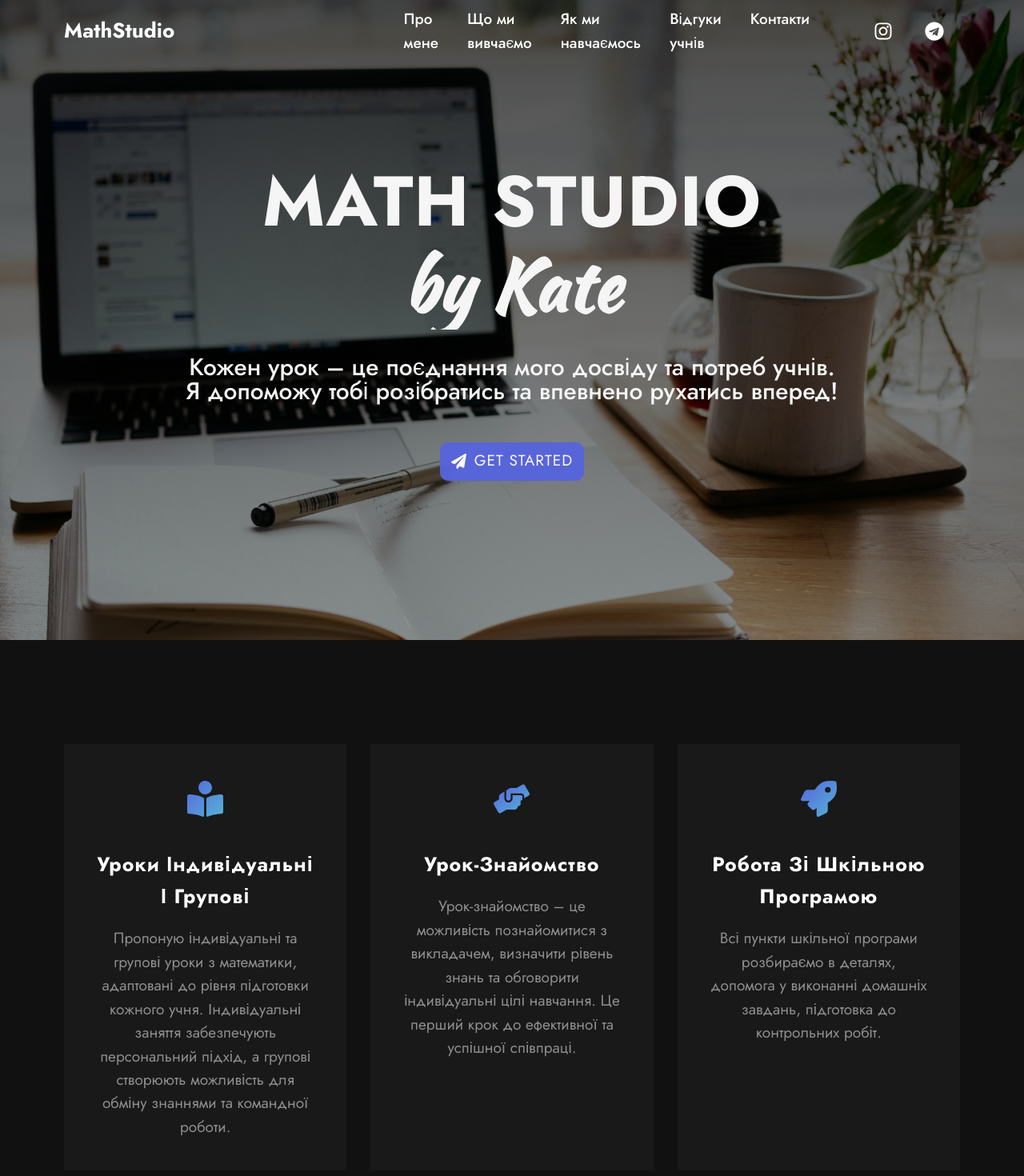
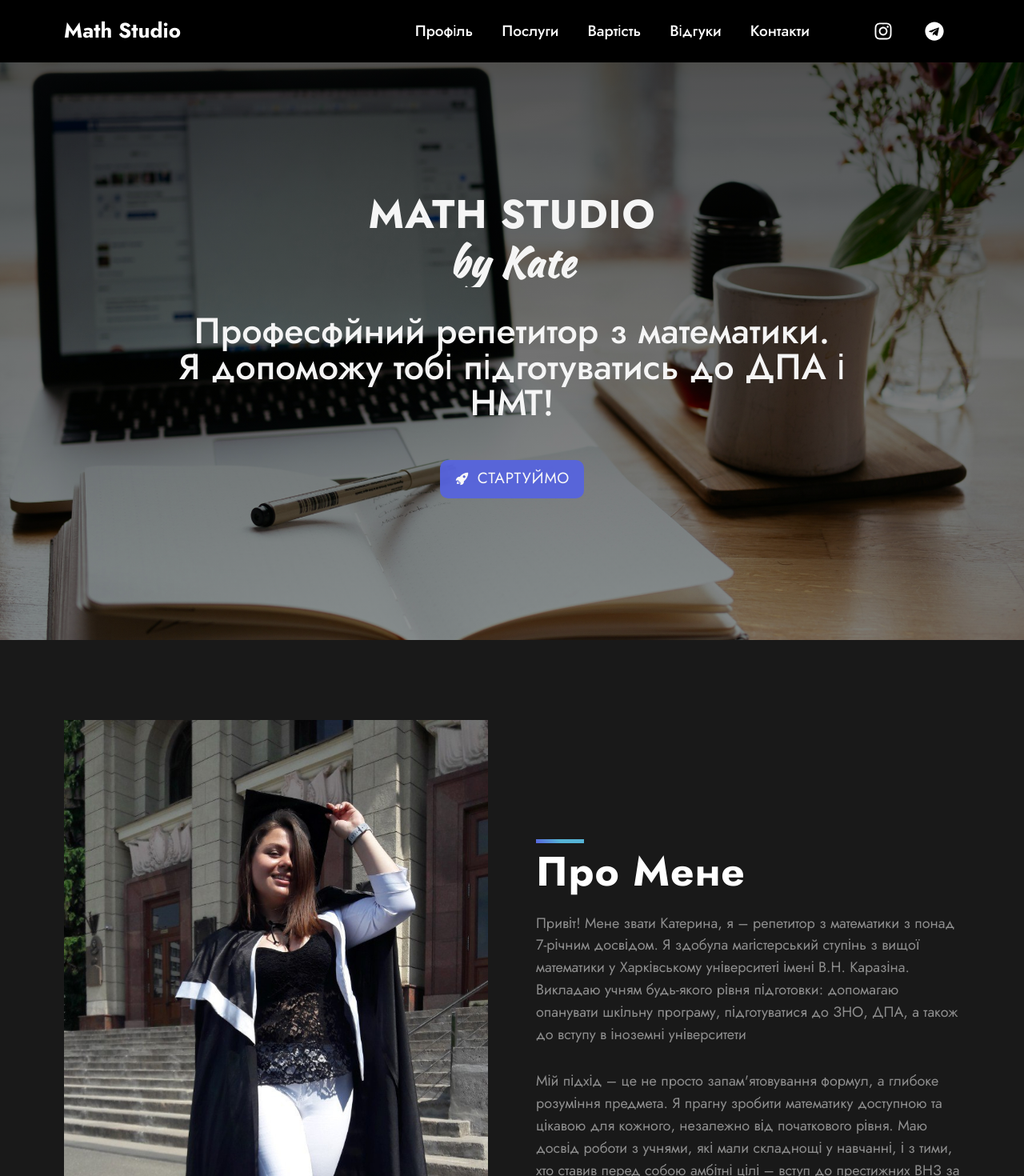
Before and after one commit to myrgorod/MathStudio, a React (Create React App) app: page / in a window 1280 px wide. Shown: the top 1470 px of the page at 80% size. Built offline with nearby package versions, Linux system fonts and the light colour scheme; a web font is replaced by a local one.

Commit message:
Update site

```diff
--- a/src/App.css
+++ b/src/App.css
@@ -135,7 +135,7 @@ select {
 .text {
   line-height: 1.55;
   font-weight: 400;
-  font-size: 15px;
+  font-size: 18px;
   color: var(--clr-gray);
 }
 .text-lead {
--- a/src/App.js
+++ b/src/App.js
@@ -14,9 +14,9 @@ function App() {
   return (
     <div>
       <Header />
-      <Services />
       <About />
       <Qualities />
+      <Services />
       <Features />
       <Portfolio />
       <Testimonials />
--- a/src/components/About/About.jsx
+++ b/src/components/About/About.jsx
@@ -8,7 +8,7 @@ const About = () => {
       <div className="container">
         <div className="about-content grid text-center">
           <div className="content-left">
-            <img src={images.portfolio_img_6} alt="about" />
+            <img src={images.portfolio_img_6} alt="about" title="репетитор з математики"/>
           </div>
           <div className="content-raght">
             <div className="section-t">
--- a/src/components/Contact/Contact.jsx
+++ b/src/components/Contact/Contact.jsx
@@ -32,17 +32,17 @@ const Contact = () => {
                 const errors = {};
 
                 if (!values.name) {
-                  errors.name = "Name is required";
+                  errors.name = "Введіть ім'я";
                 } else if (!/^[A-Za-zА-Яа-яЁёЇїІіЄєҐґ\s]*$/.test(values.name)) {
-                  errors.name = "Invalid name format";
+                  errors.name = "Невірний формат імені";
                 }
 
                 if (!values.email) {
-                  errors.email = " Email is required";
+                  errors.email = " Введіть Email";
                 } else if (
                   !/^[A-Z0-9._%+-]+@[A-Z0-9.-]+\.[A-Z]{2,}$/i.test(values.email)
                 ) {
-                  errors.email = "Invalid email address";
+                  errors.email = "Невірний email";
                 }
                 return errors;
               }}
@@ -84,7 +84,7 @@ const Contact = () => {
                       onBlur={handleBlur}
                       value={values.name}
                       className="form-control"
-                      placeholder="Name"
+                      placeholder="Введіть Ваше ім'я"
                     />
                     <span className="form-control-text">
                       {errors.name && touched.name && errors.name}
@@ -98,7 +98,7 @@ const Contact = () => {
                       onBlur={handleBlur}
                       value={values.email}
                       className="form-control"
-                      placeholder="Email"
+                      placeholder="Введіть Ваш Email"
                     />
                     <span className="form-control-text">
                       {errors.email && touched.email && errors.email}
@@ -124,7 +124,7 @@ const Contact = () => {
                       disabled={isSubmitting}
                       className="submit-btn"
                     >
-                      напишіть мені
+                      стартуємо
                     </button>
                   </div>
                 </form>
@@ -133,7 +133,11 @@ const Contact = () => {
           </div>
 
           <div className="contact-right">
-            <img src={images.contact_img} alt="" />
+            <img
+              src={images.contact_img}
+              alt=""
+              title="репетитор з математики"
+            />
           </div>
         </div>
       </div>
@@ -144,101 +148,3 @@ const Contact = () => {
 };
 
 export default Contact;
-// import React from 'react';
-// import "./Contact.css";
-// import images from '../../constants/images';
-// import { Formik } from 'formik';
-// import ContactInform from './ContactInform';
-// import Map from './Map';
-
-// const Contact = () => {
-//   return (
-//     <section className='contact section-p-top bg-black' id = "contact">
-//         <div className='container'>
-//             <div className='contact-content grid text-center'>
-//                 <div className='contact-left'>
-//                     <div className='section-t'>
-//                         <h3>Let's Talk?</h3>
-//                         <p className='text'>Запрошую всіх учнів на цікаве та продуктивне навчання! Якщо у
-//                  вас є питання або бажаєте приєднатися до занять, напишіть мені
-//                 на email. Разом досягнемо нових знань та успіхів у навчанні!</p>
-//                     </div>
-
-//                     <Formik
-//                         initialValues={{ name: "", email: '', address: '' }}
-//                         validate={values => {
-//                             const errors = {};
-
-//                             if(!values.name){
-//                                 errors.name = "Name is required";
-//                             } else if(!/^[A-Za-z\s]*$/.test(values.name)){
-//                                 errors.name = "Invalid name format";
-//                             }
-
-//                             if (!values.email) {
-//                                 errors.email = 'Email is required';
-//                             } else if (
-//                             !/^[A-Z0-9._%+-]+@[A-Z0-9.-]+\.[A-Z]{2,}$/i.test(values.email)
-//                             ) {
-//                                 errors.email = 'Invalid email address';
-//                             }
-
-//                             if(!values.address){
-//                                 errors.address = "Address is required";
-//                             }
-//                             return errors;
-//                         }}
-//                         onSubmit={(values, { setSubmitting }) => {
-//                             setTimeout(() => {
-//                             alert(JSON.stringify(values, null, 2));
-//                             setSubmitting(false);
-//                             }, 400);
-//                         }}
-//                         >
-//                         {({
-//                             values,
-//                             errors,
-//                             touched,
-//                             handleChange,
-//                             handleBlur,
-//                             handleSubmit,
-//                             isSubmitting,
-//                             /* and other goodies */
-//                         }) => (
-//                             <form onSubmit={handleSubmit}>
-//                                 <div className='form-elem'>
-//                                     <input type = "text" name = "name" onChange = {handleChange} onBlur = {handleBlur} value = {values.name} className = "form-control" />
-//                                     <span className='form-control-text'>{errors.name && touched.name && errors.name}</span>
-//                                 </div>
-
-//                                 <div className='form-elem'>
-//                                     <input type = "email" name = "email" onChange = {handleChange} onBlur = {handleBlur} value = {values.email} className = "form-control" />
-//                                     <span className='form-control-text'>{errors.email && touched.email && errors.email}</span>
-//                                 </div>
-
-//                                 <div className='form-elem'>
-//                                     <input type = "text" name = "address" onChange = {handleChange} onBlur = {handleBlur} value = {values.address} className = "form-control" />
-//                                     <span className='form-control-text'>{errors.address && touched.address && errors.address}</span>
-//                                 </div>
-
-//                                 <div className='flex flex-start'>
-//                                     <button type = "submit" disabled = {isSubmitting} className = "submit-btn">contact us</button>
-//                                 </div>
-//                             </form>
-//                         )}
-//                         </Formik>
-//                 </div>
-
-//                 <div className='contact-right'>
-//                     <img src = {images.form_main_img} alt = "" />
-//                 </div>
-//             </div>
-//         </div>
-
-//         <Map />
-//         <ContactInform />
-//     </section>
-//   )
-// }
-
-// export default Contact
--- a/src/components/Footer/Footer.css
+++ b/src/components/Footer/Footer.css
@@ -1,5 +1,8 @@
 .footer {
   padding: 30px 0;
+}
+.text-end{
+	text-align: end;
 }
 
 @media screen and (min-width: 768px) {
--- a/src/components/Header/Header.css
+++ b/src/components/Header/Header.css
@@ -2,6 +2,9 @@
   min-height: 100vh;
   background: linear-gradient(rgba(0, 0, 0, 0.7), rgba(0, 0, 0, 0.4)),
     url("../../assets/images/header_1.jpg") center/cover no-repeat;
+}
+.container-top{
+	margin-top: 30px;
 }
 .header-content .text-lead {
   margin: 3.2rem 0 4.9rem 0;
@@ -32,9 +35,15 @@
 
 @media screen and (min-width: 600px) {
   .header-title {
-    font-size: 88px;
+    font-size: 50px;
   }
   .header-content * {
     max-width: 920px;
   }
+  .text-lead{
+	font-size: 45px;
+  }
+  .container-top{
+	margin-top: 60px;
 }
+}
--- a/src/components/Header/Header.jsx
+++ b/src/components/Header/Header.jsx
@@ -3,26 +3,26 @@ import Navbar from "../Navbar/Navbar";
 
 import "./Header.css";
 
-import { FaPaperPlane } from "react-icons/fa";
+import { IoIosRocket } from "react-icons/io";
 
 const Header = () => {
   return (
     <header className="header flex flex-center flex-column">
       <Navbar />
-      <div className="container">
+      <div className="container container-top">
         <div className="header-content text-center flex flex-column">
           <h1 className="text-uppercase header-title">
             math studio
             <br /> <span className="nameKate ">by Kate</span>{" "}
           </h1>
           <p className="text-lead">
-            Кожен урок – це поєднання мого досвіду та потреб учнів.
-            <br /> Я допоможу тобі розібратись та впевнено рухатись вперед!
+            Професфйний репетитор з математики.
+            <br /> Я допоможу тобі підготуватись до ДПА і НМТ!
           </p>
 
           <a href="#contact" className="btn header-btn btn-blue">
-            <FaPaperPlane />
-            <span>get started</span>
+            <IoIosRocket />
+            <span>стартуймо</span>
           </a>
         </div>
       </div>
--- a/src/components/Navbar/Navbar.css
+++ b/src/components/Navbar/Navbar.css
@@ -3,9 +3,12 @@
   top: 0;
   left: 0;
   height: 78px;
-  background-color: transparent;
+  background-color: var(--clr-black);
   z-index: 999;
 }
+/* .container-top{
+	margin-top: 78px;
+} */
 .navbar-brand {
   color: var(--clr-white);
 }
@@ -83,6 +86,9 @@
 }
 
 @media screen and (min-width: 578px) {
+	.container-top{
+		margin-top: 78px;
+	}
   .navbar-collapse {
     width: 320px;
   }
--- a/src/components/Navbar/Navbar.jsx
+++ b/src/components/Navbar/Navbar.jsx
@@ -10,11 +10,11 @@ const Navbar = () => {
   };
   return (
     <nav className="navbar w-100 flex">
-      <div className="container w-100">
+      <div className="container w-100 ">
         <div className="navbar-content flex fw-7">
           <div className="brand-and-toggler flex flex-between w-100">
             <a href="/" className="navbar-brand fs-26">
-              MathStudio
+              Math Studio
             </a>
             <div
               type="button"
@@ -36,16 +36,16 @@ const Navbar = () => {
             <div className="navbar-collapse-content">
               <ul className="navbar-nav">
                 <li className="text-white" onClick={navHandler}>
-                  <a href="#about">Про мене</a>
+                  <a href="#about">Профіль</a>
                 </li>
                 <li className="text-white" onClick={navHandler}>
-                  <a href="#services">Що ми вивчаємо</a>
+                  <a href="#services">Послуги</a>
                 </li>
                 <li className="text-white" onClick={navHandler}>
-                  <a href="#rooles">Як ми навчаємось</a>
+                  <a href="#rooles">Вартість</a>
                 </li>
                 <li className="text-white" onClick={navHandler}>
-                  <a href="#testimonials">Відгуки учнів</a>
+                  <a href="#testimonials">Відгуки</a>
                 </li>
                 <li className="text-white" onClick={navHandler}>
                   <a href="#contact">Контакти</a>
--- a/src/components/Qualities/Qualities.jsx
+++ b/src/components/Qualities/Qualities.jsx
@@ -10,7 +10,7 @@ const Qualities = () => {
         <div className="qualities-content grid">
           <div className="content-left">
             <div className="section-t">
-              <h3>Я - професіонал</h3>
+              <h3>Професіонал</h3>
               <p className="text">
                 Математика – це основа розвитку людської цивілізації. Від
                 найдавніших часів люди використовували числа для вимірювання,
@@ -43,7 +43,7 @@ const Qualities = () => {
             </div>
           </div>
           <div className="content-right">
-            <img src={images.portfolio_img_7} alt="" />
+            <img src={images.portfolio_img_7} alt="" title="репетитор з математики"/>
           </div>
         </div>
       </div>
--- a/src/constants/data.js
+++ b/src/constants/data.js
@@ -19,10 +19,10 @@ const services = [
   {
     id: 1,
     icon: <FaBookReader style={{ fill: gradient }} />,
-    title: "Уроки індивідуальні і групові",
+    title: "Заняття індивідуальні і групові",
     text: (
       <div>
-        Пропоную індивідуальні та групові уроки з математики, адаптовані до
+        Індивідуальні та групові уроки з математики, адаптовані до
         рівня підготовки кожного учня. Індивідуальні заняття забезпечують
         персональний підхід, а групові створюють можливість для обміну знаннями
         та командної роботи.
@@ -39,7 +39,7 @@ const services = [
     id: 3,
     icon: <FaRocket style={{ fill: gradient }} />,
     title: "Робота зі шкільною програмою",
-    text: "Всі пункти шкільної програми розбираємо в деталях, допомога у виконанні домашніх завдань, підготовка до контрольних робіт.",
+    text: "Всі теми шкільної програми розбираємо в деталях, допомога у виконанні домашніх завдань, підготовка до контрольних робіт.",
   },
   {
     id: 4,
@@ -51,13 +51,13 @@ const services = [
     id: 5,
     icon: <ImMagicWand style={{ fill: gradient }} />,
     title: "Підготовка до вступу в закордонні ВИШі",
-    text: "Моя методика навчання уже допомогла багатьом учням стати успішними студентами закордонних ВИШів.",
+    text: "Моя методика навчання вже допомогла багатьом учням стати успішними студентами закордонних ВИШів.",
   },
   {
     id: 6,
     icon: <FaAward style={{ fill: gradient }} />,
     title: "Консультаційні послуги",
-    text: "Докладно і професійно. Коли потрібна допомога з однієї теми, проведу окрему консультацію.",
+    text: "Докладна і професійна допомога з однієї теми, проведу окрему консультацію.",
   },
 ];
 
@@ -72,27 +72,27 @@ const qualities = [
   {
     id: 8,
     icon: <FaFileAlt style={{ fill: gradient }} />,
-    title: "Ideas & Plans",
+    title: "Ідеї та плани",
     text: "Я завжди шукаю нові ідеї та підходи, щоб зробити вивчення математики більш цікавим та ефективним для кожного учня. Від інтерактивних методів до використання сучасних технологій – моє завдання полягає в тому, щоб математика стала доступною й зрозумілою для всіх. Постійно оновлюю свої програми, щоб відповідати вимогам часу та потребам учнів.",
   },
   {
     id: 9,
     icon: <AiOutlineReload style={{ fill: gradient }} />,
-    title: "Prompt Strategies",
-    text: "Моя методика базується на швидких стратегіях, які допомагають учням оволодіти математикою в стислі терміни. Я акцентую увагу на спрощенні складних тем за допомогою логічних схем та покрокових пояснень. Це дозволяє учням не лише глибше зрозуміти матеріал, але й впевнено скласти іспити з високими результатами. Запрошую долучитися до мого курсу!",
+    title: "Швидкі стратегії",
+    text: "Моя методика базується на швидких стратегіях, які допомагають учням оволодіти математикою в стислі терміни. Я акцентую увагу на спрощенні складних тем за допомогою логічних схем та покрокових пояснень. Це дозволяє учням не лише глибше зрозуміти матеріал, але й впевнено почуватися на уроках і скласти іспити на високі бали. Запрошую долучитися до мого курсу!",
   },
 ];
 
 const features = [
   {
     id: 10,
-    title: "Уроки індивідуальні і групові",
+    title: "Індивідуальні і групові заняття з математики ",
     text: (
       <div>
         Групові заняття проводяться для учнів одного рівня (2-4 учасники) і
         доступні лише в онлайн-форматі. Вартість заняття для кожного учасника
         становить 300 грн, тривалість уроку – 1 година. <br />
-        Індивідуальні заняття можливі як онлайн, так і офлайн, з вартістю 500
+        Індивідуальні заняття можливі як онлайн, так і офлайн (у викладача), з вартістю 500
         грн за урок.
       </div>
     ),
@@ -115,7 +115,7 @@ const features = [
     title: "Робота зі шкільною програмою",
     text: (
       <div>
-        Підтримка у заповненні прогалин в знаннях та освоєнні шкільної програми
+       Заповнення прогалин в знаннях та освоєнні шкільної програми
         з математики легко і зрозуміло. <br /> Допомога у виконанні домашніх
         завдань.Індивідуальний підхід гарантує прогрес та успішність у навчанні.
       </div>
```
Also changed, not shown: src/components/Footer/Footer.jsx (+7 -6 lines).
